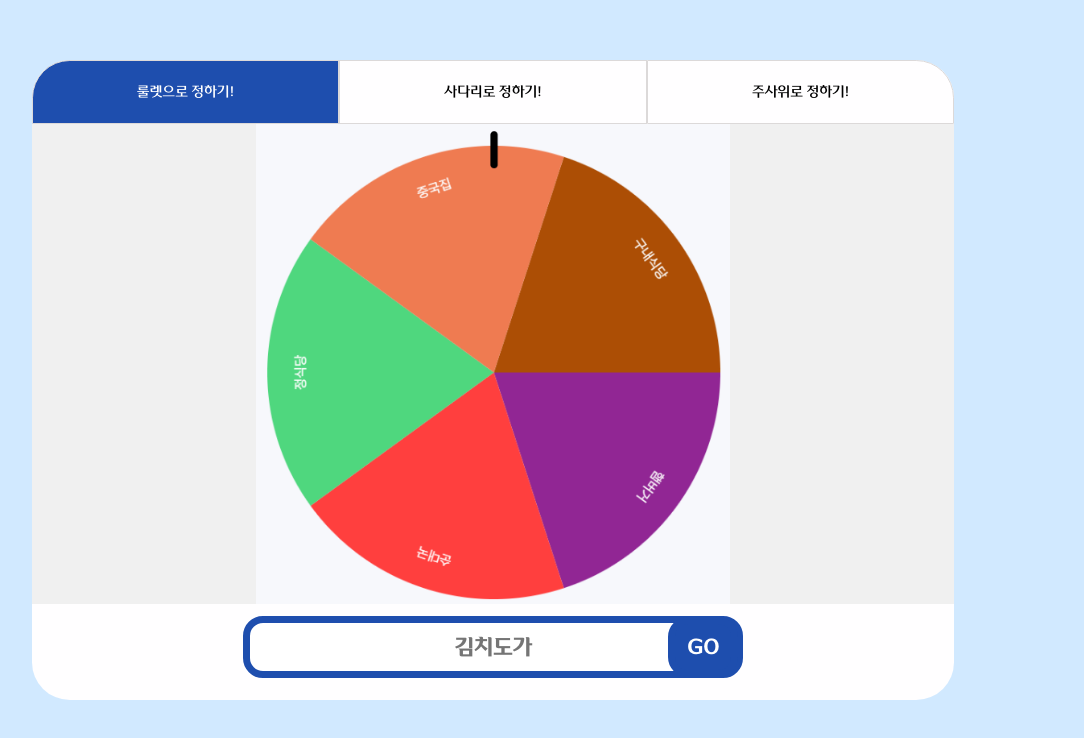
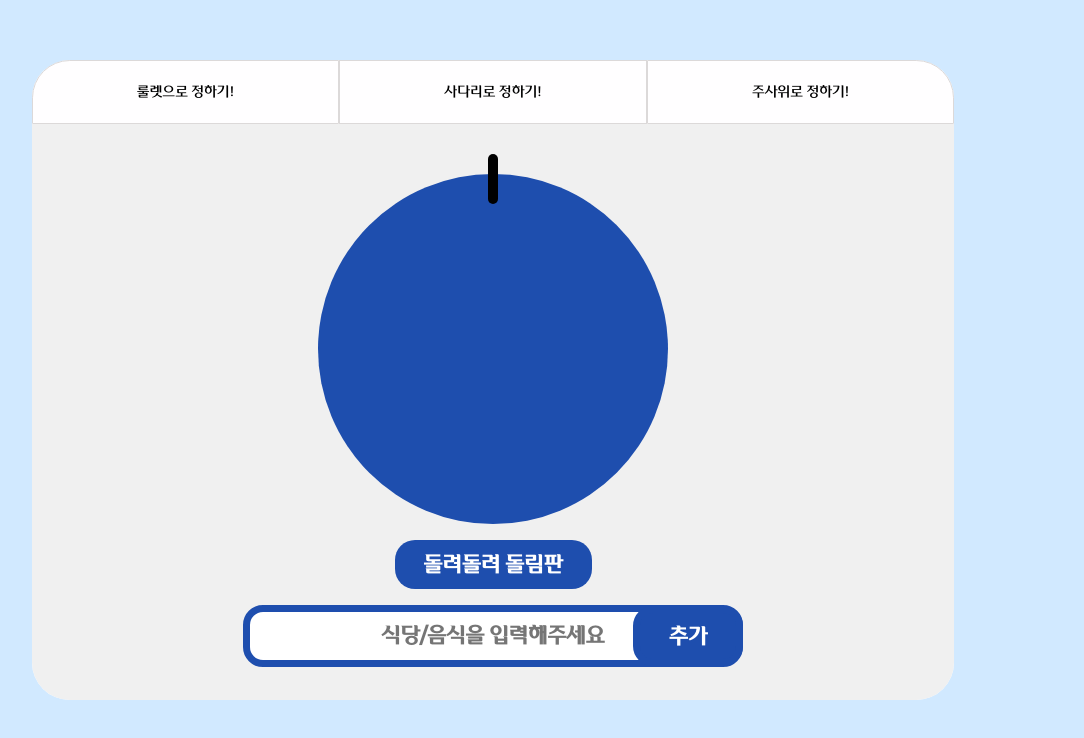
Before and after one commit to woorifisa-service-dev-3rd/frontend-1st-lunch-game, a website: page index.html in a window 1280 px wide. Shown: the part 170-908 px from the top of the page, without its empty margins (147-1231 px from the left). Drawn offline with Linux system fonts and the light colour scheme; a web font is replaced by a local one.

Commit message:
[ADD] Add_Roulette_Function

```diff
--- a/index.html
+++ b/index.html
@@ -7,8 +7,10 @@
     <title>Woori FISA 3rd Project</title>
     <link rel="stylesheet" href="style.css" media="print" onload="this.media='all'">
     <link rel="stylesheet" href="font.css" media="print" onload="this.media='all'">
+    <link rel="stylesheet" href="roulette.css">
     <link rel="icon" href="https://woorifisa.com/wp-content/uploads/2023/08/cropped-favicon-32x32.png" sizes="32x32">
     <script defer src="page.js"></script>
+    <script defer src="roulette.js"></script>
 </head>
 
 <body id="main">
@@ -48,17 +50,26 @@
         <div class="center" style="margin-top: 5%;">
             <div class="content">
                 <div class="tab-buttons">
-                    <input type="button" value="룰렛으로 정하기!" class="regular-button">
-                    <input type="button" value="사다리로 정하기!" class="regular-button">
-                    <input type="button" value="주사위로 정하기!" class="regular-button">
+                    <input type="button" value="룰렛으로 정하기!" class="regular-button" id="roulette_button">
+                    <input type="button" value="사다리로 정하기!" class="regular-button" id="ladder_button">
+                    <input type="button" value="주사위로 정하기!" class="regular-button" id="dice_button">
                 </div>
                 <div class="roulette_content">
-                    <img id="roulette_image" src="roulette.png" alt="룰렛 이미지" class="responsive-img">
+                    <div id="restaurant">
+                        <canvas width="350" height='350' class="dummy"></canvas>
+                        <button onclick="rotate()">돌려돌려 돌림판</button>
+                        <div id="addDiv">
+                            <div class="input-group">
+                                <input type="text" id="restaurantAdd" placeholder="식당/음식을 입력해주세요">
+                                <button onclick="add()">추가</button>
+                            </div>
+                        </div>
+                    </div>
                 </div>
+                <div class="ladder_content">
+                </div>
+                <div class="dice_content">
 
-                <div class="input-group">
-                    <input type="text" name="" id="" placeholder="김치도가">
-                    <button>GO</button>
                 </div>
             </div>
         </div>
--- a/page.js
+++ b/page.js
@@ -1,8 +1,32 @@
 const share = document.getElementById('share');
+const roulette = document.getElementById('roulette_button');
+const ladder = document.getElementById('ladder_button');
+const dice = document.getElementById('dice_button');
+const roulette_content = document.getElementsByClassName('roulette_content')[0];
+const ladder_content = document.getElementsByClassName('ladder_content')[0];
+const dice_content = document.getElementsByClassName('dice_content')[0];
 
 share.addEventListener('click', () => {
-    const url = window.location.href;
-    window.navigator.clipboard.writeText(url).then(() => {
-        alert("복사 완료! 친구들에게 공유해주세요!");
-      });
+  const url = window.location.href;
+  window.navigator.clipboard.writeText(url).then(() => {
+    alert('복사 완료! 친구들에게 공유해주세요!');
+  });
 });
+
+roulette.addEventListener('click', () => {
+  roulette_content.style.display = 'flex';
+  ladder_content.style.display = 'none';
+  dice_content.style.display = 'none';
+});
+
+ladder.addEventListener('click', () => {
+  roulette_content.style.display = 'none';
+  ladder_content.style.display = 'flex';
+  dice_content.style.display = 'none';
+});
+
+dice.addEventListener('click', () => {
+  roulette_content.style.display = 'none';
+  ladder_content.style.display = 'none';
+  dice_content.style.cssText = 'flex';
+});
--- /dev/null
+++ b/roulette.css
@@ -0,0 +1,109 @@
+@import url("https://cdn.jsdelivr.net/gh/orioncactus/pretendard/dist/web/static/pretendard.css");
+
+body {
+	/* background: #f7f8fc; */
+	height : 960px;
+}
+
+canvas {
+	margin-top : 50px;
+	transition: 2s;
+}
+
+.dummy {
+	background-color: #1E4EAE;
+	border-radius: 100%;
+}
+
+button {
+	z-index : 1000;
+    background-color: #1E4EAE;
+	color: white;
+	margin-top: 1rem;
+	margin-bottom: 1rem;
+	padding: .8rem 1.8rem;
+	border: none;
+    font-size: 20px;
+    font-weight: 600;
+    border-radius: 20px;
+	transition: .2s;
+	cursor: pointer;
+}
+
+button:active {
+    background-color: #D1E9FF;
+    color: #2D31A6;
+}
+
+#restaurant {
+	width: 100%;
+    height: 100%;
+	overflow: hidden;
+	display: flex;
+	align-items: center;
+	text-align : center;
+	flex-direction: column;
+	position: relative;
+}
+
+#restaurant::before {
+	margin-top : 50px;
+	content: "";
+	position: absolute;
+	width: 10px;
+	height: 50px;
+	border-radius: 5px;
+	background: #000;
+	top: -20px;
+	left: 50%;
+	transform: translateX(-50%);
+	z-index: 22;
+
+}
+#addDiv {
+	width: 100%;
+}
+
+.input-group {
+    width: 90%;
+    max-width: 500px;
+    margin: auto;
+    padding-bottom: 1ch;
+    position: relative;
+    display: flex;
+    align-items: center;
+}
+
+.input-group input[type="text"] {
+    width: 100%;
+    height: 46px;
+    font-size: 20px;
+    font-weight: 600;
+    border-radius: 20px;
+    border: #1E4EAE solid 7px;
+    text-align: center;
+}
+
+.input-group input[type="text"]:focus {
+    outline: none;
+}
+
+.input-group button {
+    position: absolute;
+    right: 0px;
+    border-radius: 20px;
+    border: #1E4EAE solid 7px;
+    background-color: #1E4EAE;
+    color: white;
+    font-size: 20px;
+    font-weight: 600;
+    width: auto;
+    height: 60px;
+    margin-left: 328px;
+    cursor: pointer;
+}
+
+.input-group button:hover {
+    background-color: #D1E9FF;
+    color: #2D31A6;
+}
--- /dev/null
+++ b/roulette.js
@@ -0,0 +1,87 @@
+const $c = document.querySelector('canvas');
+const dummy = document.getElementsByClassName('dummy');
+const ctx = $c.getContext('2d');
+const restaurantAdd = document.querySelector('#restaurantAdd');
+const product = [];
+const colors = [];
+
+const newMake = () => {
+  const [cw, ch] = [$c.width / 2, $c.height / 2];
+  const arc = Math.PI / (product.length / 2);
+  for (let i = 0; i < product.length; i++) {
+    ctx.beginPath();
+    if(colors.length == 0){
+      for(var l=0; l<product.length; l++){
+        let r = Math.floor(Math.random() * 256);
+        let g = Math.floor(Math.random() * 256);
+        let b = Math.floor(Math.random() * 256);
+        colors.push('rgb(' + r + ',' + g + ',' + b + ')');
+      }
+    }
+    ctx.fillStyle = colors[i % (colors.length)];
+    ctx.moveTo(cw, ch);
+    ctx.arc(cw, ch, cw, arc * (i - 1), arc * i);
+    ctx.fill();
+    ctx.closePath();
+  }
+
+  ctx.fillStyle = '#fff';
+  ctx.font = '18px Pretendard';
+  ctx.textAlign = 'center';
+
+  for (let i = 0; i < product.length; i++) {
+    const angle = (arc * i) + (arc / 2);
+
+    ctx.save();
+
+    ctx.translate(
+      cw + Math.cos(angle) * (cw - 50),
+      ch + Math.sin(angle) * (ch - 50)
+    );
+
+    ctx.rotate(angle + Math.PI / 2);
+
+    product[i].split(' ').forEach((text, j) => {
+      ctx.fillText(text, 0, 30 * j);
+    });
+
+    ctx.restore();
+  }
+};
+
+const rotate = () => {
+  $c.style.transform = 'initial';
+  $c.style.transition = 'initial';
+  const alpha = Math.floor(Math.random()*100);
+
+  setTimeout(() => {
+    const ran = Math.floor(Math.random() * product.length);
+    const arc = 360 / product.length;
+    const rotate = (ran * arc) + 3600 + (arc * 3) - (arc/4) + alpha;
+    $c.style.transform = `rotate(-${rotate}deg)`;
+    $c.style.transition = '2s';
+
+  }, 1);
+};
+
+
+function add(){
+  if(restaurantAdd.value != undefined && restaurantAdd.value != ''){
+    if (dummy) {
+      $c.classList.remove('dummy');
+      $c.style.transition = 'none';
+    }
+    product.push(restaurantAdd.value);
+    let r = Math.floor(Math.random() * 256);
+    let g = Math.floor(Math.random() * 256);
+    let b = Math.floor(Math.random() * 256);
+    colors.push('rgb(' + r + ',' + g + ',' + b + ')');
+    newMake();
+    restaurantAdd.value='';
+  }
+  else{
+    alert('식당/음식을 입력한 후 버튼을 클릭 해 주세요');
+  }
+}
+
+newMake();
--- a/style.css
+++ b/style.css
@@ -152,7 +152,6 @@ h1 span {
     height: 40rem;
     display: flex;
     flex-direction: column;
-    justify-content: space-between;
 }
 
 .tab-buttons {
@@ -173,8 +172,6 @@ h1 span {
 
 .tab-buttons input[type="button"]:first-child {
     border-radius: 1cm 0 0 0;
-    background-color: #1E4EAE;
-    color: #fff;
 }
 
 .tab-buttons input[type="button"]:hover {
@@ -191,18 +188,36 @@ h1 span {
     justify-content: center;
     align-items: center;
     width: 100%;
+    height: 36rem;
+    /* Fixed height to prevent pushing other elements */
+    overflow: hidden;
+    background: #f0f0f0;
+    border-radius: 0 0 1cm 1cm; 수정
+    /* Optional background color */
+}
+
+.ladder_content {
+    display: none;
+    justify-content: center;
+    align-items: center;
+    width: 100%;
     height: 30rem;
     /* Fixed height to prevent pushing other elements */
     overflow: hidden;
-    background: #f0f0f0;
+    background: #F0F0F0;
     /* Optional background color */
 }
 
-.roulette_content img {
-    max-width: 100%;
-    max-height: 100%;
-    object-fit: contain;
-    /* Maintain aspect ratio and contain within parent */
+.dice_content {
+    display: none;
+    justify-content: center;
+    align-items: center;
+    width: 100%;
+    height: 30rem;
+    /* Fixed height to prevent pushing other elements */
+    overflow: hidden;
+    background: #F0F0F0;
+    /* Optional background color */
 }
 
 #woori_ci {
@@ -210,50 +225,6 @@ h1 span {
     height: 25px;
 }
 
-.input-group {
-    width: 90%;
-    max-width: 500px;
-    margin: auto;
-    padding-bottom: 1ch;
-    position: relative;
-    display: flex;
-    align-items: center;
-}
-
-.input-group input[type="text"] {
-    width: 100%;
-    height: 46px;
-    font-size: 20px;
-    font-weight: 600;
-    border-radius: 20px;
-    border: #1E4EAE solid 7px;
-    text-align: center;
-}
-
-.input-group input[type="text"]:focus {
-    outline: none;
-}
-
-.input-group button {
-    position: absolute;
-    right: 5px;
-    border-radius: 20px;
-    border: #1E4EAE solid 7px;
-    background-color: #1E4EAE;
-    color: white;
-    width: 70px;
-    height: 60px;
-    margin-left: 328px;
-    font-size: 20px;
-    font-weight: 600;
-    cursor: pointer;
-}
-
-.input-group button:hover {
-    background-color: #D1E9FF;
-    color: #2D31A6;
-}
-
 #home_link {
     text-decoration: none;
 }
```
